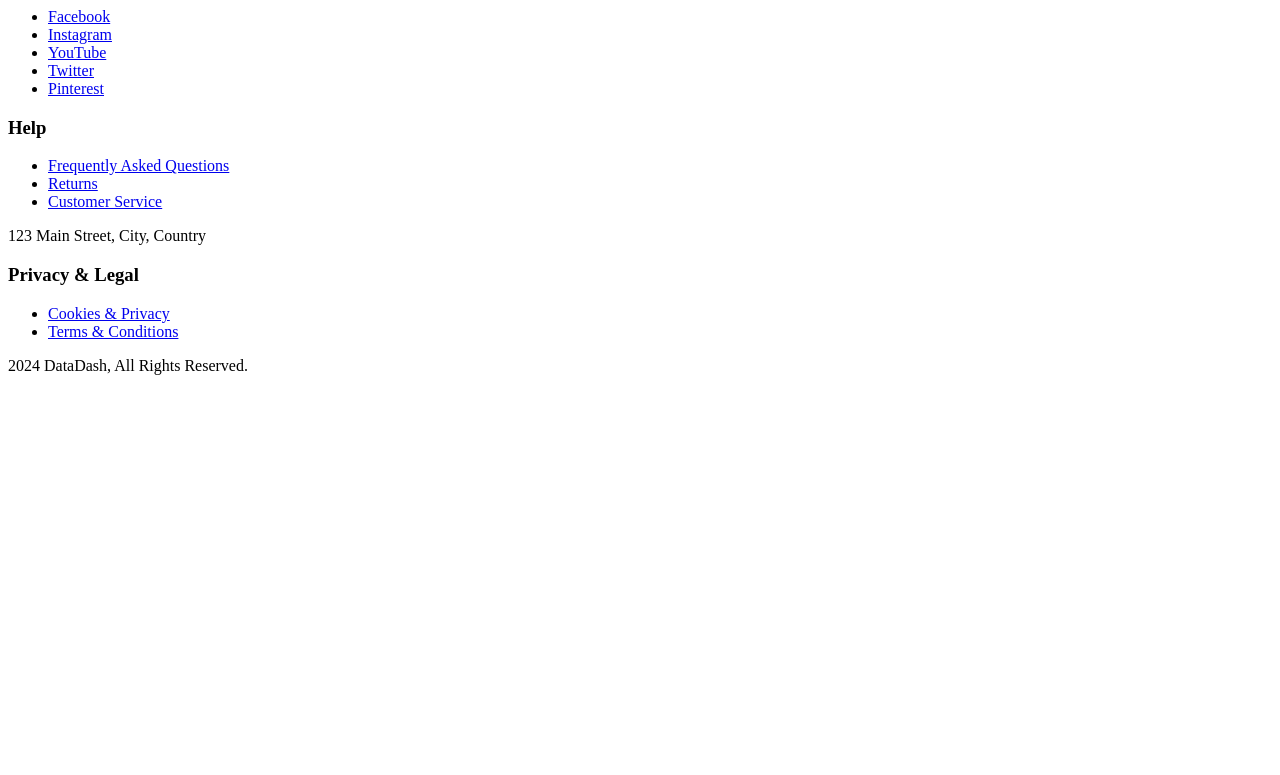
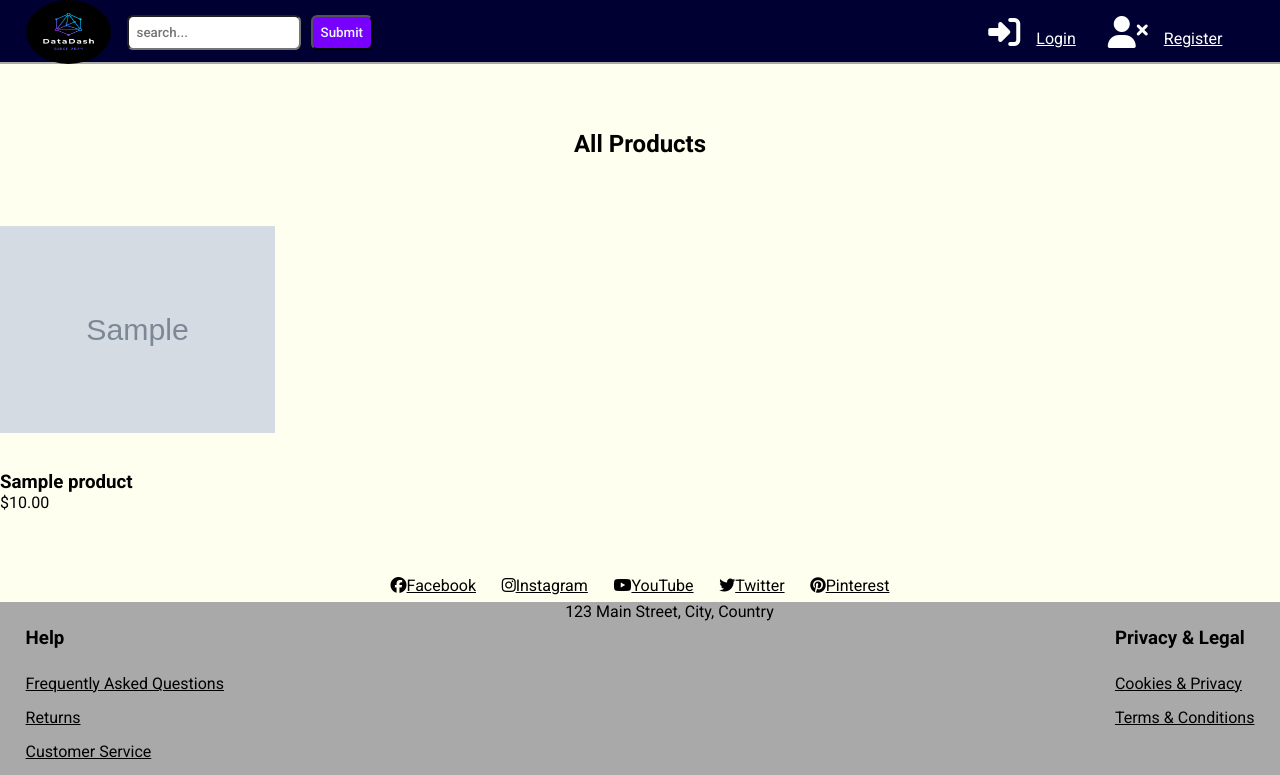
Before and after one commit to dangamtechno/DataDash-E-commerce, a PHP site: page /backend/DataDash/frontend/pages/shop.php in a window 1280 px wide. Shown: the top 775 px of the page. Run offline with PHP 8.4, Linux system fonts and the light colour scheme; tables that the repository leaves empty hold one stand-in row (values such as "Sample post"); grey boxes marked "Sample" are stand-in pictures; data that the repository does not hold is empty; some libraries are stand-ins or nearby versions.

Commit message:
Updated shop.php

```diff
--- a/DataDash/frontend/pages/shop.php
+++ b/DataDash/frontend/pages/shop.php
@@ -1,5 +1,103 @@
+<!DOCTYPE html>
+<html lang="en">
+<head>
+    <meta charset="UTF-8">
+    <meta name="viewport" content="width=device-width, initial-scale=0.5,minimum-scale=1.0">
+    <script src="https://kit.fontawesome.com/d0ce752c6a.js" crossorigin="anonymous"></script>
+    <link rel="stylesheet" href="../css/style.css">
+    <?php require_once '../../backend/utils/session.php'; ?>
+
+    <title>Shop - DataDash</title>
+    <style>
+        .product-grid {
+            display: flex;
+            flex-wrap: wrap;
+            justify-content: space-between;
+        }
+
+        .product {
+            width: 24%;
+            margin-bottom: 20px;
+        }
+
+        .product img {
+            max-width: 100%;
+            height: auto;
+            width: 275px;
+            height: 275px;
+            object-fit: contain;
+        }
+    </style>
+    <header>
+        <div class="heading">
+            <div class="left-heading">
+                <div class="logo">
+                    <a href="homepage.php">
+                        <img src="../images/DataDash.png" alt="Logo" width="85" height="500">
+                    </a>
+                </div>
+                <div class="search-bar">
+                    <form class="search-form">
+                        <label>
+                            <input type="search" name="search" placeholder="search...">
+                        </label>
+                        <input type="submit" name="submit-search" class ="search-button">
+                    </form>
+                </div>
+            </div>
+            <div class="right-heading">
+                <div class="login-status">
+                    <?php if (sessionExists()): ?>
+                        <div class="hello-message">
+                            <span>Hello, <?php echo getSessionUsername(); ?></span>
+                        </div>
+                        <div class="icons">
+                            <a href="account.php"><i class="fas fa-user-check fa-2x"></i>Account</a>
+                            <a href="cart.php"><i class="fas fa-shopping-cart fa-2x"></i>Cart</a>
+                            <a href="../../backend/utils/logout.php"><i class="fas fa-sign-out-alt fa-2x"></i>Logout</a>
+                        </div>
+                    <?php else: ?>
+                        <div class="login" title="login">
+                            <a href="login_page.php"><i class="fas fa-sign-in-alt fa-2x"></i>Login</a>
+                        </div>
+                        <div class="register" title="register">
+                            <a href="create_account.php"><i class="fas fa-user-times fa-2x"></i>Register</a>
+                        </div>
+                    <?php endif; ?>
+                </div>
+            </div>
+        </div>
+    </header>
+</head>
+<body>
+    <main>
+        <section class="shop-products">
+            <h2>All Products</h2>
+            <!-- Product grid -->
+            <div class="product-grid">
+                <?php
+                $conn = new mysqli("localhost", "root", "", "datadash");
+                if ($conn->connect_error) {
+                    die("Connection failed: " . $conn->connect_error);
+                }
+                $products = $conn->query("SELECT * FROM product");
+                foreach ($products as $product) {
+                    echo '<div class="product">';
+                    echo '<img src="../images/' . $product['image'] . '" alt="' . $product['name'] . '">';
+                    echo '<div class="product-details">';
+                    echo '<h3>' . $product['name'] . '</h3>';
+                    echo '<p>$' . $product['price'] . '</p>';
+                    echo '</div>';
+                    echo '</div>';
+                }
+                $conn->close();
+                ?>
+            </div>
+        </section>
+    </main>
 <footer>
     <div class="social-media">
+        <br><br>
         <ul>
             <li><a href="#"><i class="fab fa-facebook fa-1.5x"></i>Facebook</a></li>
             <li><a href="#"><i class="fab fa-instagram fa-1.5x"></i>Instagram</a></li>
@@ -30,3 +128,6 @@
     </div>
     2024 DataDash, All Rights Reserved.
 </footer>
+    <script src="../js/navbar.js"></script>
+</body>
+</html>
```
